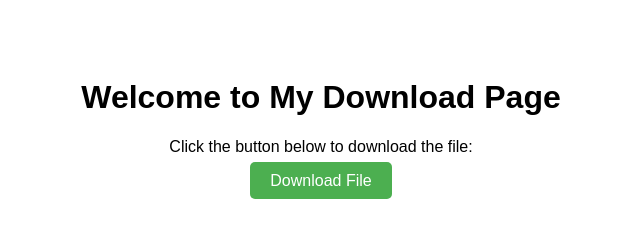
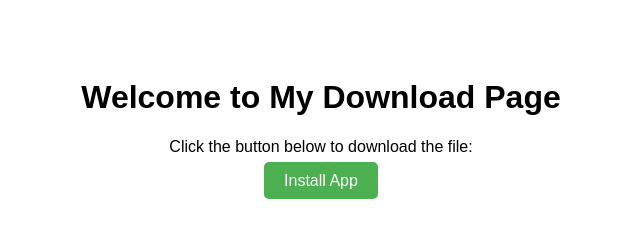
Before and after one commit to ChrissHeIs/enode, a plain HTML site: page index.html in a window 1280 px wide. Shown: the whole page, without its empty margins (319-959 px from the left). Drawn offline with Linux system fonts and the light colour scheme.

Commit message:
Update index.html

```diff
--- a/index.html
+++ b/index.html
@@ -25,6 +25,6 @@
 <body>
     <h1>Welcome to My Download Page</h1>
     <p>Click the button below to download the file:</p>
-    <a href="Build/manifest.plist" download>Download File</a>
+    <a href="itms-services://?action=download-manifest&url=https://chrissheis.github.io/enode/Build/manifest.plist">Install App</a>
 </body>
 </html>
```
